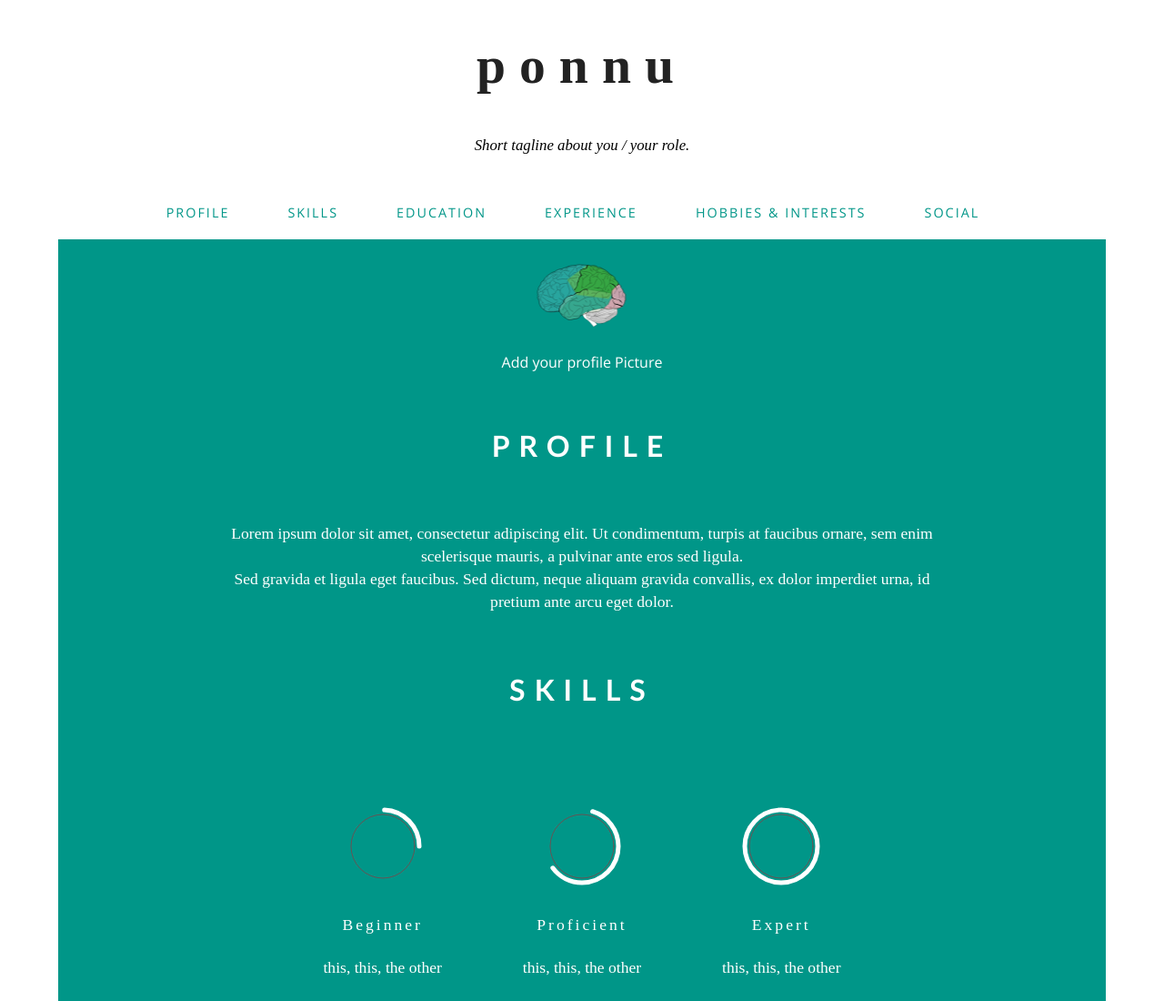
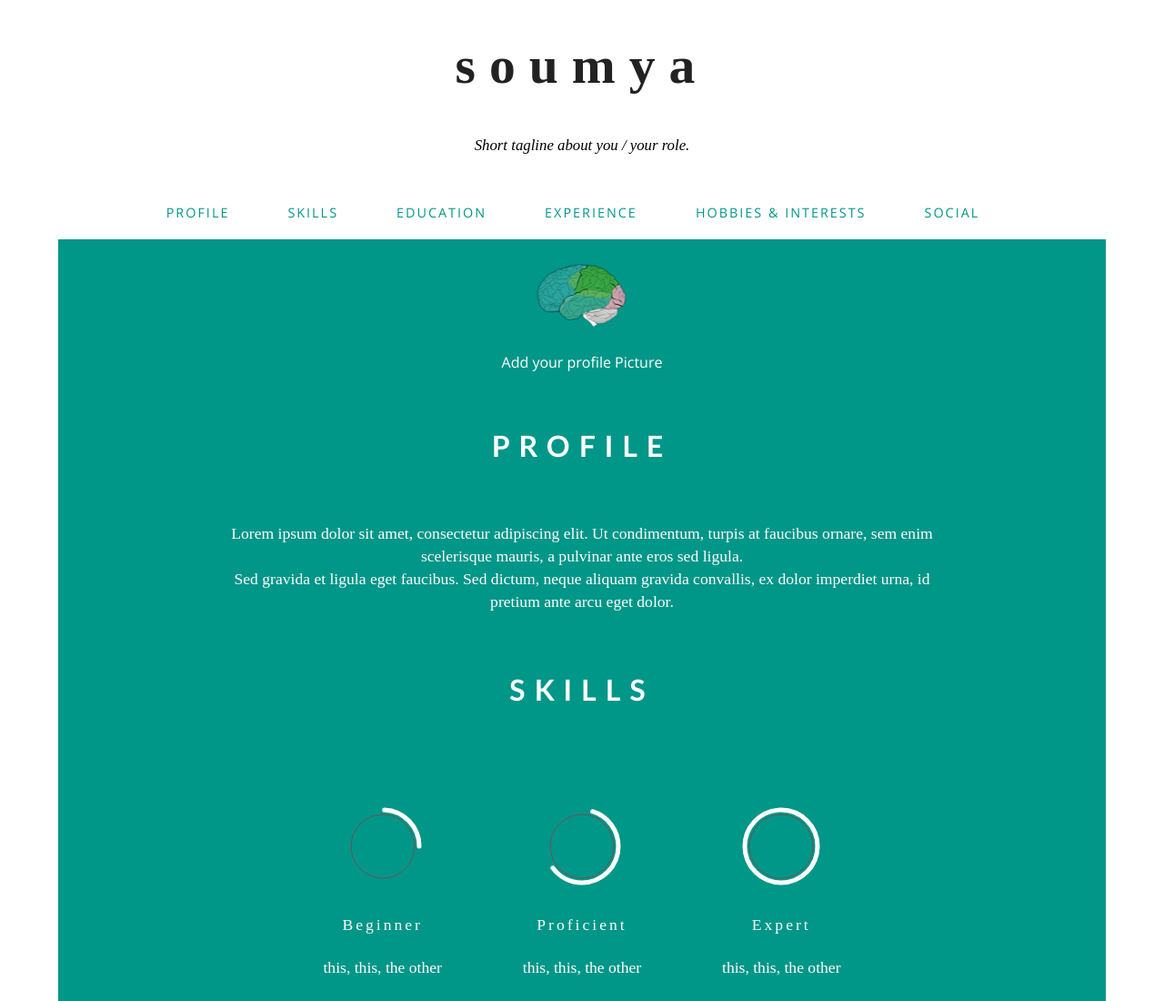
Before and after one commit to soumya-ms/ponnu, a plain HTML site: page index.html in a window 1280 px wide. Shown: the top 1100 px of the page at 91% size. Drawn offline with nearby package versions, Linux system fonts and the light colour scheme; a web font is replaced by a local one.

Commit message:
Update index.html

```diff
--- a/index.html
+++ b/index.html
@@ -480,7 +480,7 @@ img:hover{
 <div class="container">
 
 <div class="page-header">
-<h1>ponnu</h1>
+<h1>soumya</h1>
 <p id="h1ptag">Short tagline about you / your role.</p>
 </div>
 
```
